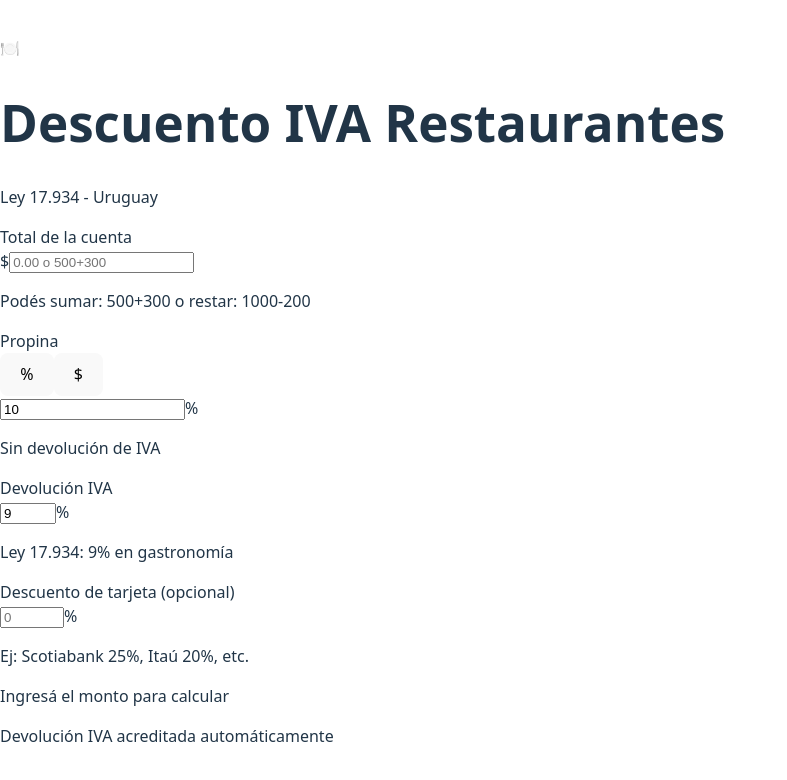
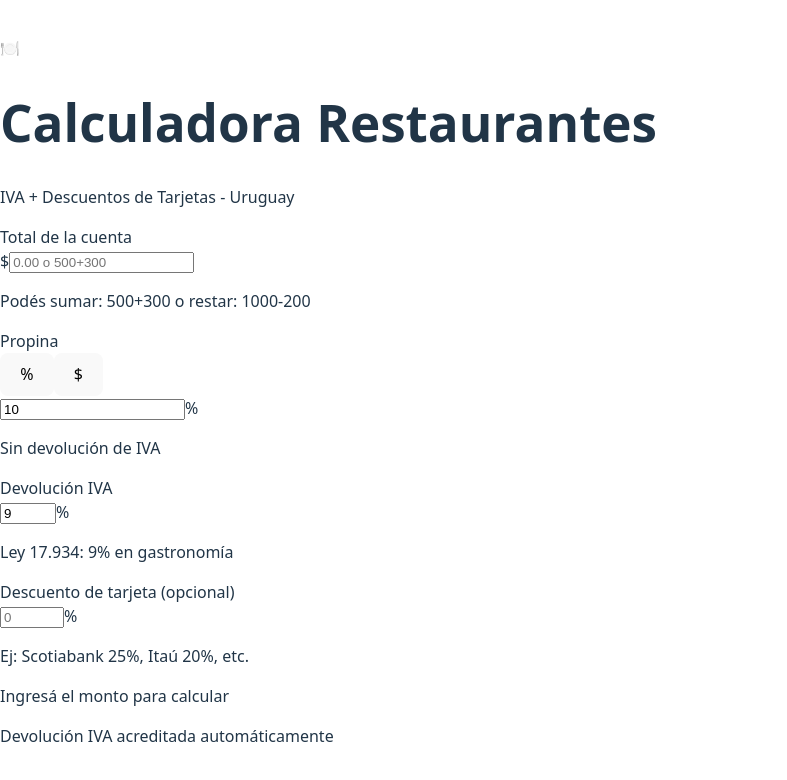
Before and after one commit to acabreragnz/mozo-la-cuenta, a React (Vite) app: page / in a window 1280 px wide. Shown: the top 780 px of the page, without its empty margins (0-787 px from the left). Built offline with nearby package versions, Linux system fonts and the light colour scheme.

Commit message:
Update: Reflejar que la app calcula IVA y descuentos de tarjetas

```diff
--- a/index.html
+++ b/index.html
@@ -4,8 +4,8 @@
     <meta charset="UTF-8" />
     <link rel="icon" type="image/svg+xml" href="/vite.svg" />
     <meta name="viewport" content="width=device-width, initial-scale=1.0" />
-    <meta name="description" content="Calculadora de descuento IVA para restaurantes en Uruguay - Ley 17.934" />
-    <title>Calculadora IVA Restaurantes Uruguay</title>
+    <meta name="description" content="Calculadora de descuentos para restaurantes en Uruguay - IVA (Ley 17.934) y descuentos de tarjetas de crédito" />
+    <title>Calculadora Restaurantes Uruguay - IVA y Tarjetas</title>
   </head>
   <body>
     <div id="root"></div>
--- a/package.json
+++ b/package.json
@@ -3,7 +3,7 @@
   "private": true,
   "version": "1.0.0",
   "type": "module",
-  "description": "Calculadora de descuento IVA para restaurantes en Uruguay",
+  "description": "Calculadora de descuentos para restaurantes en Uruguay - IVA y tarjetas de crédito",
   "author": "",
   "license": "MIT",
   "scripts": {
--- a/src/RestaurantIVACalculator.tsx
+++ b/src/RestaurantIVACalculator.tsx
@@ -10,10 +10,10 @@ export default function RestaurantIVACalculator() {
   const [propinaEnDescuento, setPropinaEnDescuento] = useState(true);
   const [tipoDescuento, setTipoDescuento] = useState('reembolso'); // 'reembolso' o 'factura'
   const [montoPOSManual, setMontoPOSManual] = useState('');
-  const [acordeonAbierto, setAcordeonAbierto] = useState(null); // 'factura' | 'pos' | null
+  const [acordeonAbierto, setAcordeonAbierto] = useState<'factura' | 'pos' | null>(null);
 
   // Evaluar expresión matemática de forma segura
-  const evaluarExpresion = (expr) => {
+  const evaluarExpresion = (expr: string) => {
     if (!expr || expr.trim() === '') return 0;
     try {
       // Solo permitir números, operadores básicos, paréntesis y puntos
@@ -64,27 +64,20 @@ export default function RestaurantIVACalculator() {
     ? baseDescuentoTarjeta * (descuentoPorcentaje / 100)
     : montoNumerico * (descuentoPorcentaje / 100);
 
-  const subtotalConDescuento = tipoDescuento === 'factura'
-    ? montoPOS + propinaNumerico
-    : montoPOS + propinaNumerico - montoDescuentoTarjeta;
-
   // Base gravada: siempre sobre el monto efectivamente facturado (sin propina)
   // Si es descuento en factura, usar el monto del POS (puede ser redondeado)
   const montoParaIVA = tipoDescuento === 'factura' ? montoPOS : montoNumerico;
   const montoGravado = montoParaIVA / 1.22;
   const descuentoIVA = montoGravado * (ivaReembolso / 100);
 
-  // Total final en POS
-  const totalEnPOS = tipoDescuento === 'factura'
-    ? montoPOS + propinaNumerico - descuentoIVA
-    : subtotalConDescuento - descuentoIVA;
+  // Total final
   const precioFinal = tipoDescuento === 'factura'
     ? montoPOS + propinaNumerico - descuentoIVA
     : montoPOS + propinaNumerico - montoDescuentoTarjeta - descuentoIVA;
   const ahorroTotal = subtotal - precioFinal;
   const porcentajeAhorro = subtotal > 0 ? (ahorroTotal / subtotal) * 100 : 0;
 
-  const formatMoney = (value) => {
+  const formatMoney = (value: number) => {
     return value.toLocaleString('es-UY', {
       minimumFractionDigits: 2,
       maximumFractionDigits: 2
@@ -101,9 +94,9 @@ export default function RestaurantIVACalculator() {
           <div className="inline-flex items-center justify-center w-14 h-14 rounded-2xl mb-3 bg-orange-500/20">
             <span className="text-3xl">🍽️</span>
           </div>
-          <h1 className="text-2xl font-bold text-white">Descuento IVA Restaurantes</h1>
+          <h1 className="text-2xl font-bold text-white">Calculadora Restaurantes</h1>
           <p className="text-slate-400 mt-1 text-sm">
-            Ley 17.934 - Uruguay
+            IVA + Descuentos de Tarjetas - Uruguay
           </p>
         </div>
 
```
Also changed, not shown: 1 other file (tests, documents, lock files or other folders).
